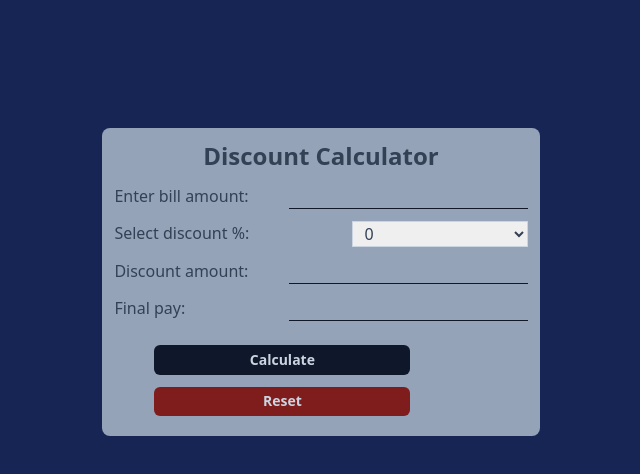
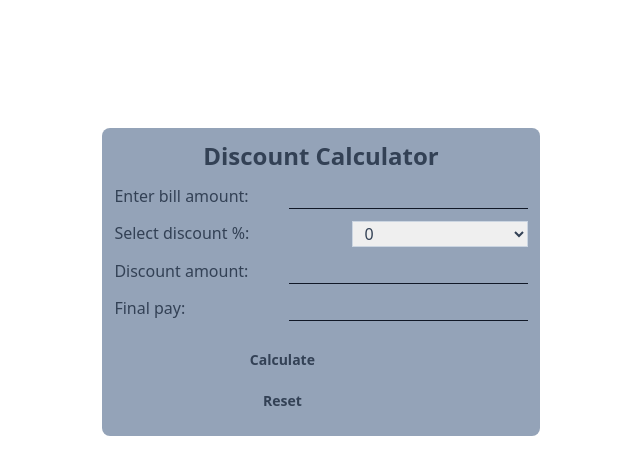
Before and after one commit to Heritagify/CARTIFY-CLONING, a website: page dist/discount.html in a window 1280 px wide. Shown: the whole page, without its empty margins (319-959 px from the left). Drawn offline with Linux system fonts and the light colour scheme.

Commit message:
few changes

```diff
--- a/dist/discount.html
+++ b/dist/discount.html
@@ -6,7 +6,7 @@
     <title>Document</title>
     <link rel="stylesheet" href="/dist/output.css">
 </head>
-<body class="bg-blue-950">
+<body>
    <div class=" container mx-auto my-14 md:my-32 px-5 flex justify-center">
         <div class="bg-slate-400 px-3 text-slate-700 rounded-lg ">
             <h1 class="text-center font-bold text-2xl my-3">Discount Calculator</h1>
@@ -33,10 +33,10 @@
                 <input id="pay" class="bg-transparent border-b border-gray-900 outline-none px-1 text-slate-900" type="number" required>
             </div>
             <div class="my-3">
-                <button type="submit" id="CalculateBtn" onclick="calculate()" class="hover:opacity-80 bg-slate-900 py-[0.3rem] w-64 ml-10 text-slate-300 text-sm font-semibold hover:scale-110 rounded-md">Calculate</button>
+                <button type="submit" id="CalculateBtn" onclick="calculate()" class="hover:opacity-80 py-[0.3rem] w-64 ml-10 text-sm font-semibold hover:scale-110 rounded-md">Calculate</button>
             </div>
             <div class="mb-5">
-                <button type="reset" onclick="resetBtn()" value="reset" class="bg-red-900 w-64 py-[0.3rem] ml-10 text-slate-300 text-sm font-semibold hover:scale-110 rounded-md">Reset</button>
+                <button type="reset" onclick="resetBtn()" value="reset" class="w-64 py-[0.3rem] ml-10 text-sm font-semibold hover:scale-110 rounded-md">Reset</button>
             </div>
         </div>
    </div>
@@ -53,7 +53,7 @@
 
         discountAmount.value = amount * percentage / 100;
         pay.value = amount - discountAmount.value;
-}
+    }
 
 
 resetBtn=()=>{
```
